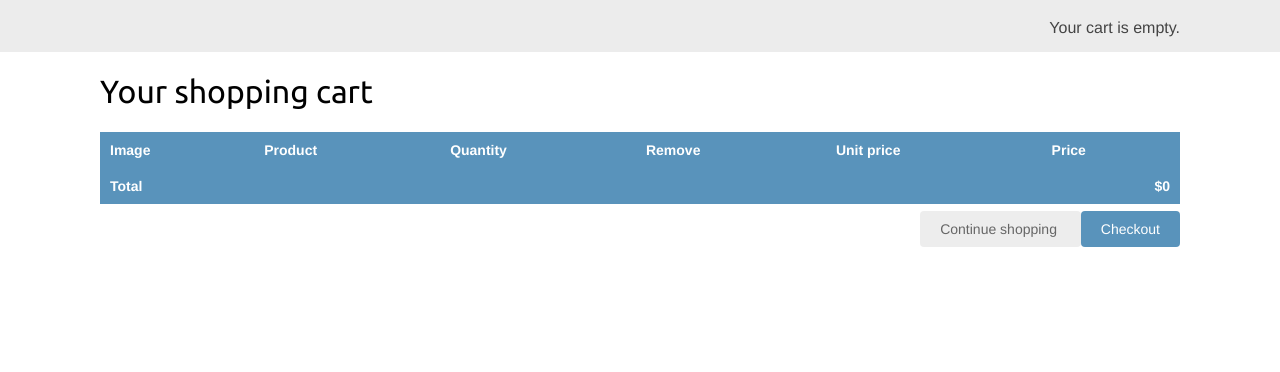
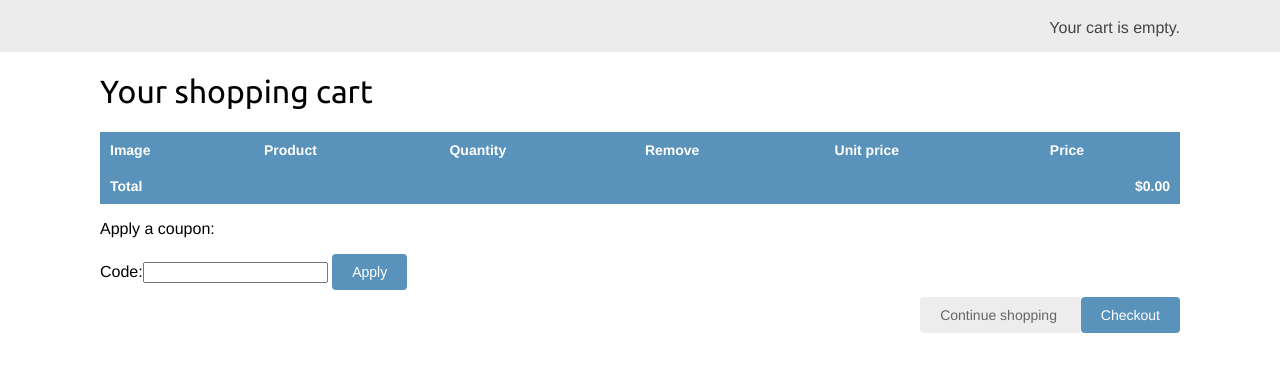
Before and after one commit to luyang93/Django-3-by-Example, a Django app: page /cart/ in a window 1280 px wide. Shown: the part 46-418 px from the top of the page. Run offline with Django 3.2, Linux system fonts and the light colour scheme; parts of the project's set-up code (start-up, migrations or seed data) failed here and were passed over.

Commit message:
applying a coupon to the shopping cart

```diff
--- a/Chapter07/myshop/cart/cart.py
+++ b/Chapter07/myshop/cart/cart.py
@@ -3,6 +3,7 @@ from decimal import Decimal
 
 from django.conf import settings
 
+from coupons.models import Coupon
 from shop.models import Product
 
 
@@ -18,6 +19,8 @@ class Cart(object):
             # save an empty cart in the session
             cart = self.session[settings.CART_SESSION_ID] = {}
         self.cart = cart
+        # store current applied coupon
+        self.coupon_id = self.session.get('coupon_id')
 
     def __iter__(self):
         """
@@ -83,3 +86,20 @@ class Cart(object):
         # remove cart from session
         del self.session[settings.CART_SESSION_ID]
         self.save()
+
+    @property
+    def coupon(self):
+        if self.coupon_id:
+            try:
+                return Coupon.objects.get(id=self.coupon_id)
+            except Coupon.DoesNotExist:
+                pass
+        return None
+
+    def get_discount(self):
+        if self.coupon:
+            return (self.coupon.discount / Decimal(100)) * self.get_total_price()
+        return Decimal(0)
+
+    def get_total_price_after_discount(self):
+        return self.get_total_price() - self.get_discount()
--- a/Chapter07/myshop/cart/templates/cart/detail.html
+++ b/Chapter07/myshop/cart/templates/cart/detail.html
@@ -55,17 +55,36 @@
                 </tr>
             {% endwith %}
         {% endfor %}
+        {% if cart.coupon %}
+            <tr class="subtotal">
+                <td>Subtotal</td>
+                <td colspan="4"></td>
+                <td class="num"> ${{ cart.get_total_price|floatformat:2 }}</td>
+            </tr>
+            <tr>
+                <td>
+                    "{{ cart.coupon.code }}" coupon
+                    ({{ cart.coupon.discount }}% off)
+                </td>
+                <td colspan="4"></td>
+                <td class="num neg">- ${{ cart.get_discount|floatformat:2 }}</td>
+            </tr>
+        {% endif %}
         <tr class="total">
-            <td>
-                Total
-            </td>
+            <td>Total</td>
             <td colspan="4"></td>
             <td class="num">
-                ${{ cart.get_total_price }}
+                ${{ cart.get_total_price_after_discount|floatformat:2 }}
             </td>
         </tr>
         </tbody>
     </table>
+    <p>Apply a coupon:</p>
+    <form action="{% url "coupons:apply" %}" method="post">
+        {{ coupon_apply_form }}
+        <input type="submit" value="Apply">
+        {% csrf_token %}
+    </form>
     <p class="text-right">
         <a href="{% url "shop:product_list" %}" class="button light">
             Continue shopping
--- a/Chapter07/myshop/cart/views.py
+++ b/Chapter07/myshop/cart/views.py
@@ -1,6 +1,7 @@
 from django.shortcuts import render, redirect, get_object_or_404
 from django.views.decorators.http import require_POST
 
+from coupons.forms import CouponApplyForm
 from shop.models import Product
 from .cart import Cart
 from .forms import CartAddProductForm
@@ -29,4 +30,5 @@ def cart_detail(request):
     cart = Cart(request)
     for item in cart:
         item['update_quantity_form'] = CartAddProductForm(initial={'quantity': item['quantity'], 'override': True})
-    return render(request, 'cart/detail.html', {'cart': cart})
+    coupon_apply_form = CouponApplyForm()
+    return render(request, 'cart/detail.html', {'cart': cart, 'coupon_apply_form': coupon_apply_form})
--- /dev/null
+++ b/Chapter07/myshop/coupons/forms.py
@@ -0,0 +1,5 @@
+from django import forms
+
+
+class CouponApplyForm(forms.Form):
+    code = forms.CharField()
--- /dev/null
+++ b/Chapter07/myshop/coupons/urls.py
@@ -0,0 +1,10 @@
+# -*- coding: utf-8 -*-
+from django.urls import path
+
+from . import views
+
+app_name = 'coupons'
+
+urlpatterns = [
+    path('apply/', views.coupon_apply, name='apply'),
+]
--- a/Chapter07/myshop/myshop/urls.py
+++ b/Chapter07/myshop/myshop/urls.py
@@ -23,6 +23,7 @@ urlpatterns = [
     path('cart/', include('cart.urls', namespace='cart')),
     path('orders/', include('orders.urls', namespace='orders')),
     path('payment/', include('payment.urls', namespace='payment')),
+    path('coupons/', include('coupons.urls', namespace='coupons')),
     path('', include('shop.urls', namespace='shop')),
 ]
 urlpatterns += static(settings.STATIC_URL, document_root=settings.STATIC_ROOT)
```
Also changed, not shown: Chapter07/myshop/coupons/views.py (+19 -2 lines), Chapter07/myshop/orders/templates/orders/order/create.html (+8 -4 lines).
